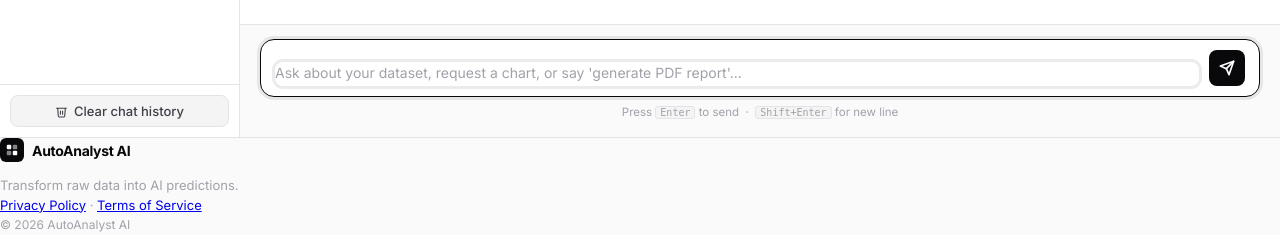
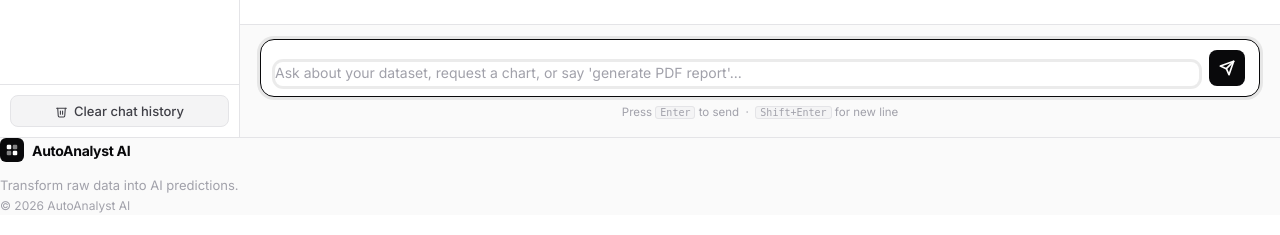
Before and after one commit to fuad556805/AutoAnalyst-Ai, a Django app: page /chat/ in a window 1280 px wide. Shown: the part 663-898 px from the top of the page. After the commit the page ends 876 px from the top, so only its background shows below. Run offline with Django 5.2, Linux system fonts and the light colour scheme; the visitor is signed in with stand-in values (Sample User, id 1); data that the repository does not hold is empty; some libraries are stand-ins or nearby versions.

Commit message:
Remove policy links from the footer to keep it simple
Remove Privacy Policy and Terms of Service links from the footer in base.html.

Replit-Commit-Author: Agent
Replit-Commit-Session-Id: 6ca36470-1d90-44e8-b4a4-0944a3e5ae00
Replit-Commit-Checkpoint-Type: full_checkpoint
Replit-Commit-Event-Id: c13cb768-4770-44eb-a504-3e77f605fad6
Replit-Commit-Screenshot-Url: https://storage.googleapis.com/screenshot-production-us-central1/3325e291-eb6e-4c86-9b5d-324ccc39e0db/6ca36470-1d90-44e8-b4a4-0944a3e5ae00/C2Za81v
Replit-Helium-Checkpoint-Created: true

```diff
--- a/AutoAnalyst/templates/base.html
+++ b/AutoAnalyst/templates/base.html
@@ -239,11 +239,6 @@
   </div>
 
   <div class="footer-right">
-    <div class="footer-legal-links">
-      <a href="{% url 'privacy' %}">Privacy Policy</a>
-      <span class="footer-dot">·</span>
-      <a href="{% url 'terms' %}">Terms of Service</a>
-    </div>
     {% block footer_extra %}{% endblock %}
     <span class="footer-copy">© 2026 AutoAnalyst AI</span>
   </div>
```
